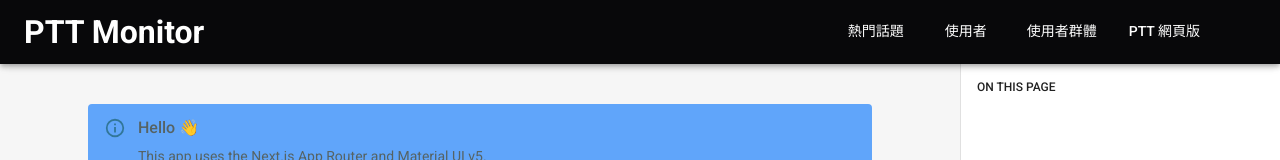
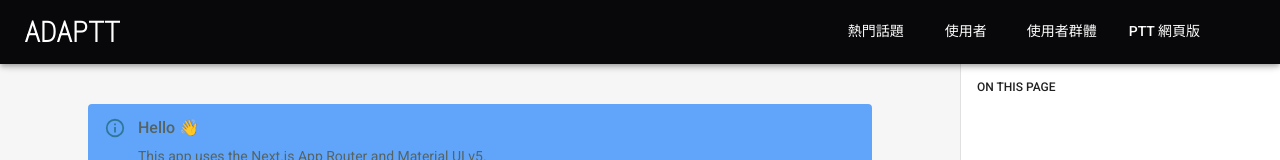
Before and after one commit to timicienio/ptt-monitor-fe, a Next.js app: page / in a window 1280 px wide. Shown: the top 160 px of the page. Built offline with nearby package versions, Linux system fonts and the light colour scheme.

Commit message:
feat: change system name

```diff
--- a/src/app/layout.tsx
+++ b/src/app/layout.tsx
@@ -11,8 +11,8 @@ import theme from "@/components/ThemeRegistry/theme";
 import Header from "@/components/Header";
 
 export const metadata = {
-  title: "PTT Monitor v0",
-  description: "PTT Monitor v0",
+  title: "ADAPTT 1.0",
+  description: "AI-Driven Analysis for PTT.",
 };
 
 const DRAWER_WIDTH = 240;
--- a/src/components/Header.tsx
+++ b/src/components/Header.tsx
@@ -1,4 +1,11 @@
 import { AppBar, Toolbar, Typography, Box, Tab, Tabs } from "@mui/material";
+import { Inconsolata } from "next/font/google";
+
+const inconsolata = Inconsolata({
+  weight: ["200"],
+  display: "swap",
+  subsets: ['latin']
+});
 
 const navItems = [
   { text: "熱門話題", href: "/topic", disabled: false },
@@ -20,11 +27,11 @@ export default function Header() {
           variant="h2"
           noWrap
           component="a"
-          sx={{ textDecoration: "none" }}
+          sx={{ textDecoration: "none", fontFamily: inconsolata.style.fontFamily }}
           href="/"
           color="secondary.contrastText"
         >
-          PTT Monitor
+          ADAPTT
         </Typography>
         <Box sx={{ display: { sm: "flex" }, gap: 3, mr: 5, height: "100%" }}>
           <Tabs>
```
